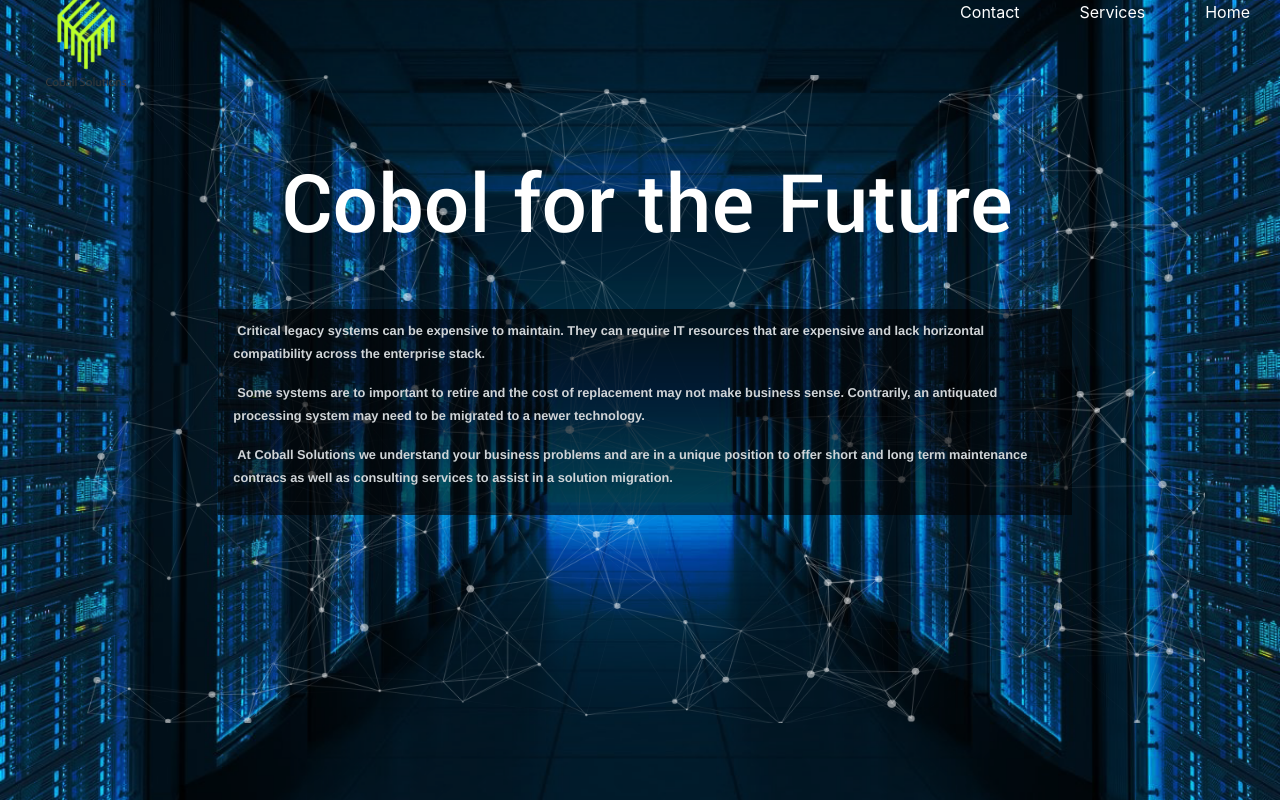
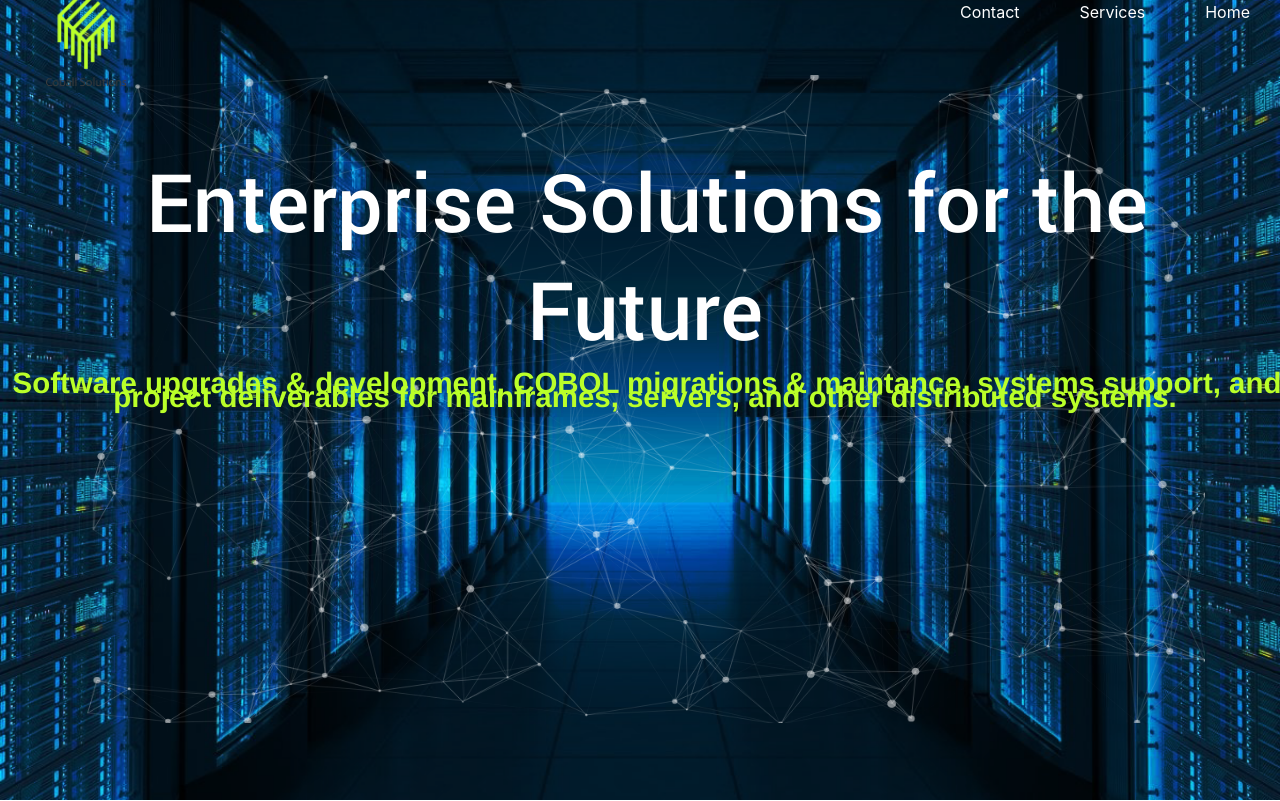
Before and after one commit to Ryangendel/coball, a Flask app: page / in a window 1280 px wide. Shown: the top 801 px of the page. Run offline with Flask 2, Linux system fonts and the light colour scheme; some libraries are stand-ins or nearby versions.

Commit message:
added more copy to landing page

```diff
--- a/static/css/style.css
+++ b/static/css/style.css
@@ -218,6 +218,12 @@ canvas.particles-js-canvas-el{
   /* color: white; */
 }
 
+#introText1{
+  color: #BAFF29;
+  font-size: 2.3em;
+
+  text-align: center;
+}
 
 /* START */
 body {
--- a/templates/index.html
+++ b/templates/index.html
@@ -55,16 +55,17 @@
         <div class="row spacerAbove"></div>
         <div class="row">
           <div class="col-sm-10 colCentered">
-            <h1 class="mainContent">Cobol for the Future</h1>
+            <h1 class="mainContent">Enterprise Solutions for the Future</h1>
           </div>
         </div>
         <div class="row">
-          <div class="col-lg-8 col-sm-12 colCentered landingpageContent">
+          <p id="introText1">Software upgrades & development, COBOL migrations & maintance, systems support, and project deliverables for mainframes, servers, and other distributed systems.</p>
+          <!-- <div class="col-lg-8 col-sm-12 colCentered landingpageContent">
             <p>Critical legacy systems can be expensive to maintain. They can require IT resources that are expensive and lack horizontal compatibility across the enterprise stack.</p>
             <p>Some systems are to important to retire and the cost of replacement may not make business sense. Contrarily, an antiquated processing system may need to be migrated to a newer technology.</p>
             <p>At Coball Solutions we understand your business problems and are in a unique position to offer short and long term maintenance contracs as well as consulting services to assist in a solution migration.</p>
           </div>
-        </div>
+        </div> -->
       </div>
     </div>
   </div>
```
